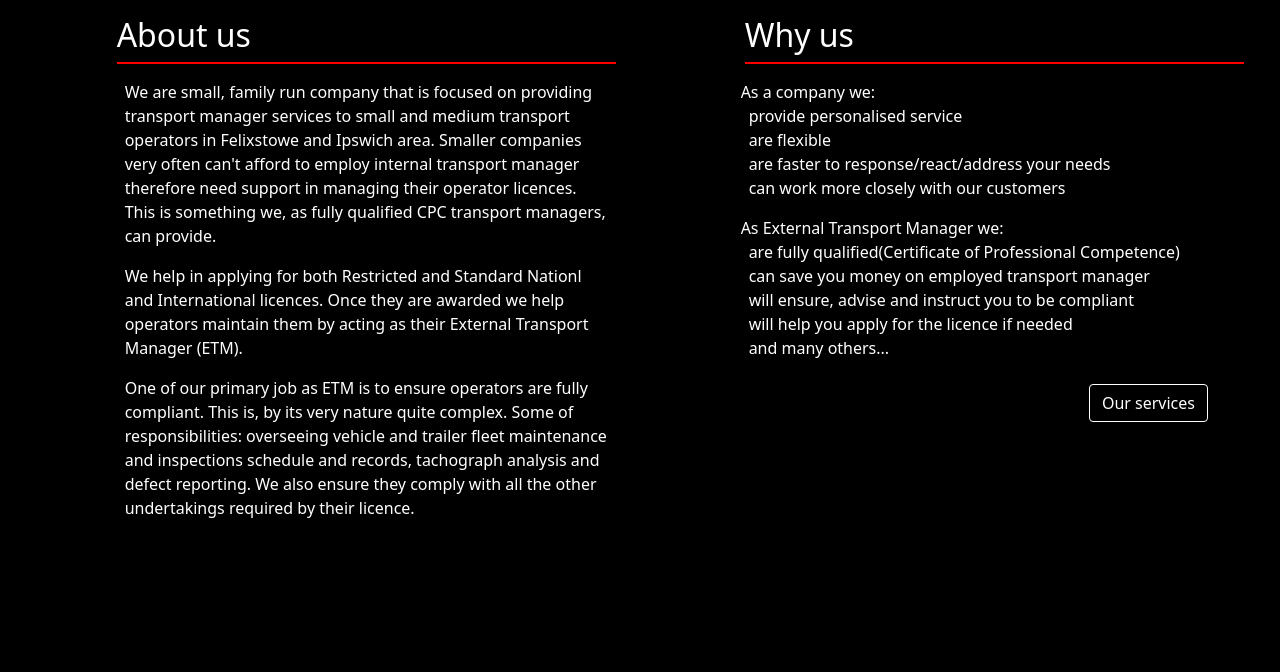
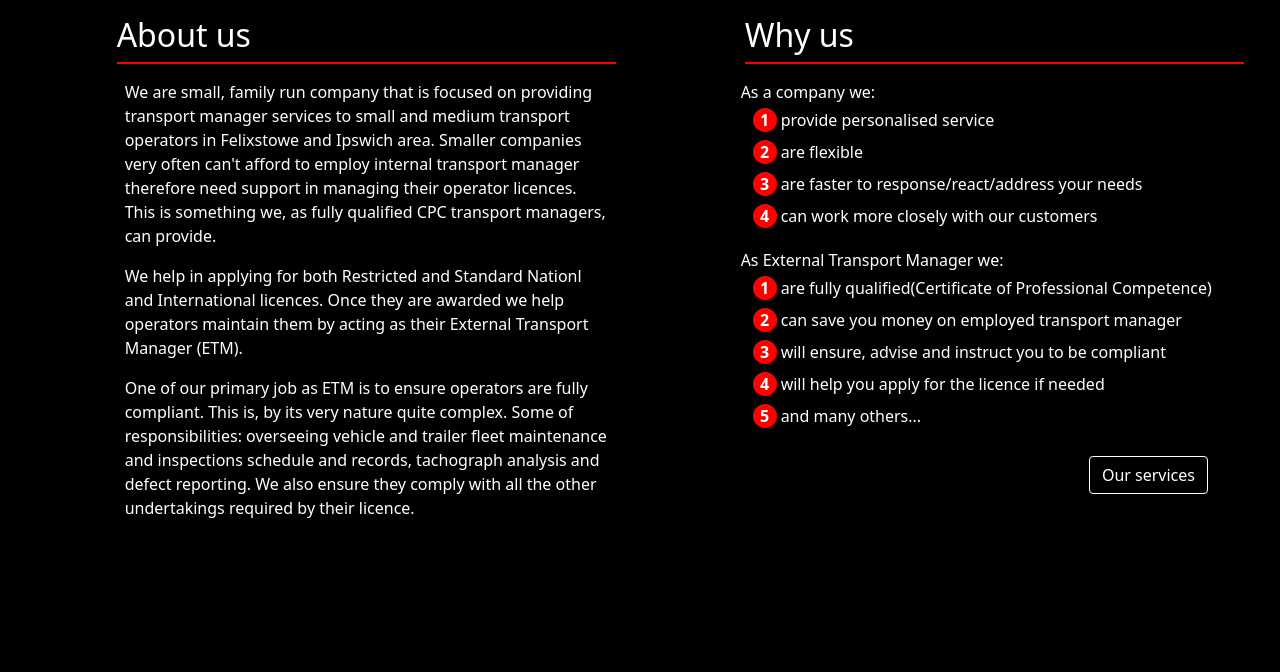
Before and after one commit to malc-u/Your-CPC-TransportManager, a Flask app: page /about in a window 1280 px wide. Shown: the part 48-720 px from the top of the page. Run offline with Flask 2, Linux system fonts and the light colour scheme; some libraries are stand-ins or nearby versions.

Commit message:
Styled list counter

```diff
--- a/static/css/style.css
+++ b/static/css/style.css
@@ -78,6 +78,19 @@ ol li {
   padding-left: 0.5rem;
 }
 
+ol li:before {
+  content: counter(list-counter);
+  counter-increment: list-counter;
+  width: 2rem;
+  height: 2rem;
+  border-radius: 50%;
+  border: 0.25rem solid black;
+  background: red;
+  font-weight: bold;
+  text-align: center;
+  display: inline-block;
+}
+
 /* Footer styling*/
 footer {
   background: linear-gradient(135deg, black 20%, red 100%);
--- a/static/scss/style.scss
+++ b/static/scss/style.scss
@@ -86,6 +86,19 @@ ol li {
     padding-left: 0.5rem;
 }
 
+ol li:before{
+    content: counter(list-counter);
+    counter-increment: list-counter;
+    width: 2rem;
+    height: 2rem;
+    border-radius: 50%;
+    border: 0.25rem solid rgb(0, 0, 0);
+    background: rgb(255, 0, 0);
+    font-weight: bold;
+    text-align: center;
+    display: inline-block;
+}
+
 /* Footer styling*/
 footer {
     background: -moz-linear-gradient(1355deg, rgb(0, 0, 0) 20%, rgb(255, 0, 0) 100%);
```
